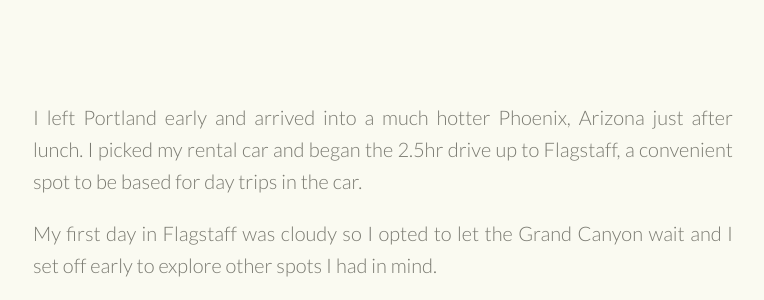
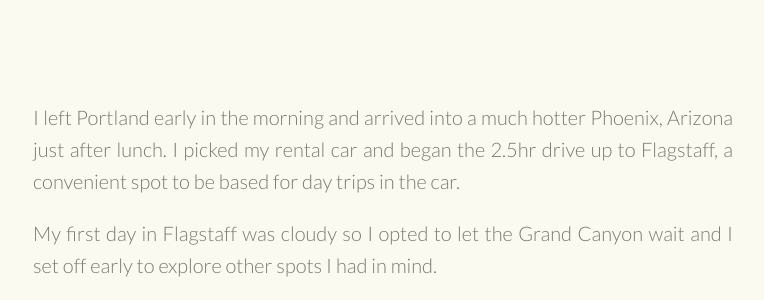
Before and after one commit to danielbowden/danielbowden.github.io, a Jekyll site: the page built from travel/_posts/2015-03-15-arizona-grandcanyonstate.md, in a window 1280 px wide and 900 px high, scrolled down 488 px. Shown: the part 155-455 px from the top of the window, without its empty margins (257-1021 px from the left). Built offline with Jekyll 4.4.1, drawn with Linux system fonts in a browser that asks for light colours.

Commit message:
clarification

```diff
--- a/travel/_posts/2015-03-15-arizona-grandcanyonstate.md
+++ b/travel/_posts/2015-03-15-arizona-grandcanyonstate.md
@@ -31,7 +31,7 @@ mapping:
       longitude: -111.883698
 ---
 
-I left Portland early and arrived into a much hotter Phoenix, Arizona just after lunch. I picked my rental car and began the 2.5hr drive up to Flagstaff, a convenient spot to be based for day trips in the car.
+I left Portland early in the morning and arrived into a much hotter Phoenix, Arizona just after lunch. I picked my rental car and began the 2.5hr drive up to Flagstaff, a convenient spot to be based for day trips in the car.
 
 My first day in Flagstaff was cloudy so I opted to let the Grand Canyon wait and I set off early to explore other spots I had in mind.
 
```
